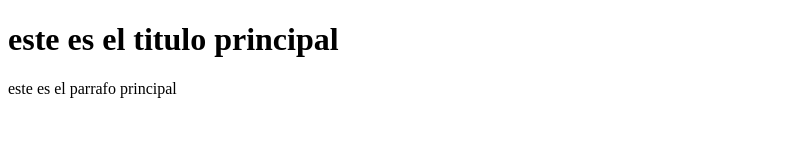
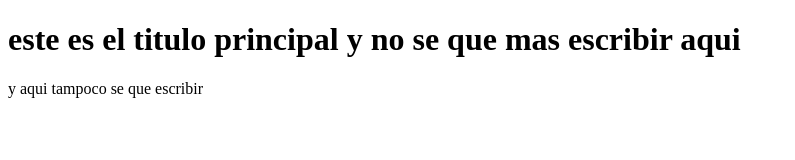
Before and after one commit to Oktops/cursoPrework, a plain HTML site: page index.html in a window 1280 px wide. Shown: the whole page, without its empty margins (0-795 px from the left). Drawn offline with Linux system fonts and the light colour scheme.

Commit message:
agrege otras cosas

```diff
--- a/index.html
+++ b/index.html
@@ -5,7 +5,7 @@
     <title>documento desde Ubuntu</title>
 </head>
 <body>
-    <h1>este es el titulo principal</h1>
-    <p>este es el parrafo principal</p>
+    <h1>este es el titulo principal y no se que mas escribir aqui</h1>
+    <p> y aqui tampoco se que escribir</p>
 </body>
 </html>
```
